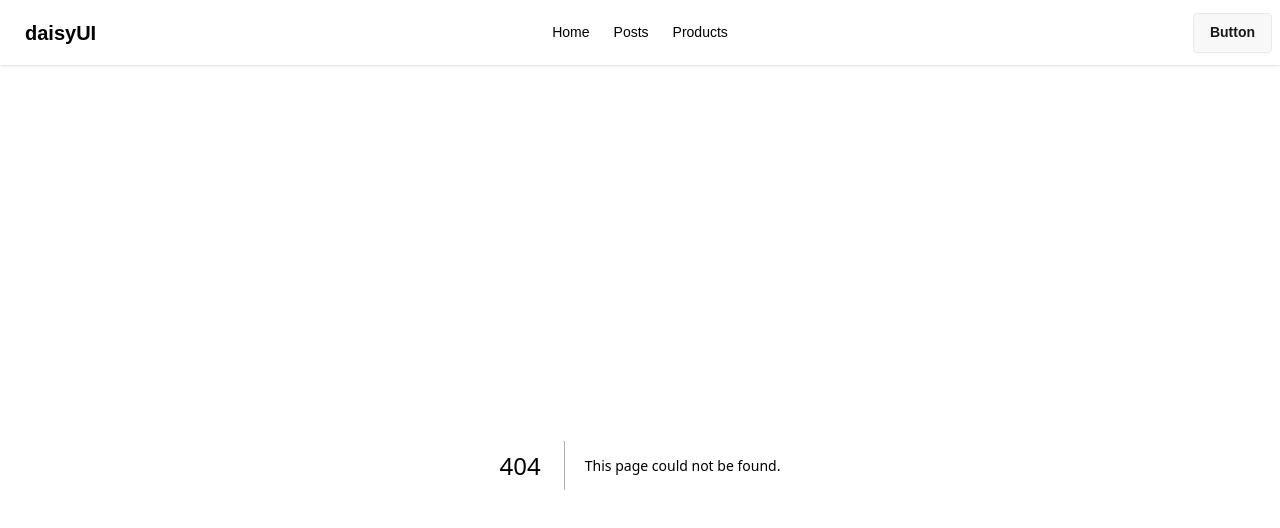
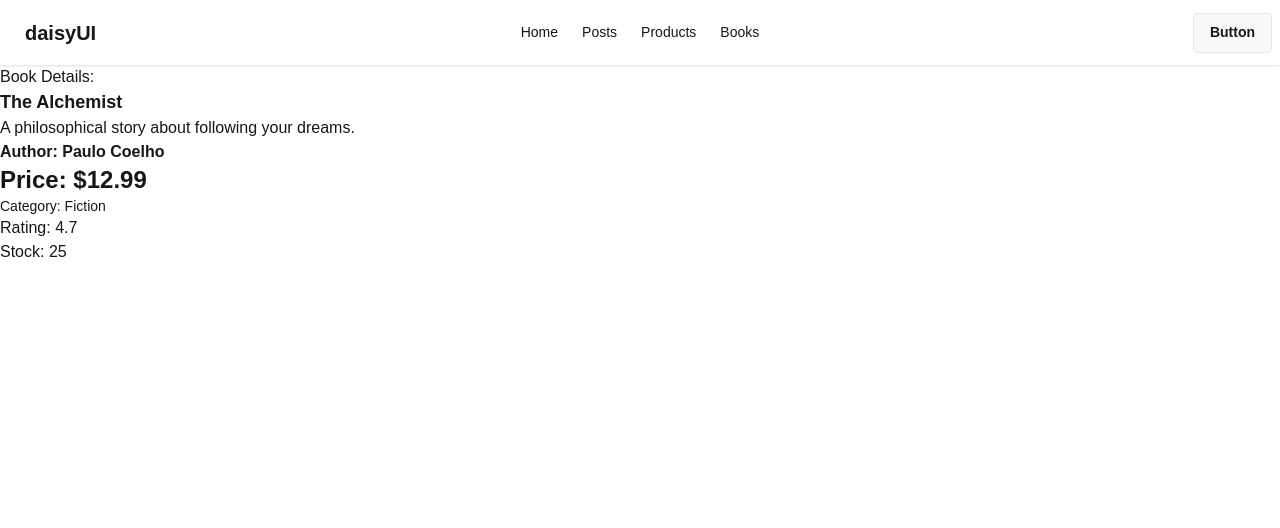
Before and after one commit to erpranto55/M43-Advanced-Data-Fetching, a Next.js app: page /books/1 in a window 1280 px wide. Before the commit this address had no page. Shown: the top 528 px of the page. Built offline with nearby package versions, Linux system fonts and the light colour scheme; data requests are answered from the project's data file.

Commit message:
Module 43 Completed

```diff
--- a/db.json
+++ b/db.json
@@ -40,5 +40,57 @@
             "stock": 15,
             "description": "Fitness tracking smartwatch with heart rate monitor"
         }
+    ],
+    "books": [
+        {
+            "id": 1,
+            "title": "The Alchemist",
+            "author": "Paulo Coelho",
+            "price": 12.99,
+            "category": "Fiction",
+            "rating": 4.7,
+            "stock": 25,
+            "description": "A philosophical story about following your dreams."
+        },
+        {
+            "id": 2,
+            "title": "Atomic Habits",
+            "author": "James Clear",
+            "price": 18.5,
+            "category": "Self Development",
+            "rating": 4.8,
+            "stock": 30,
+            "description": "A guide to building good habits and breaking bad ones."
+        },
+        {
+            "id": 3,
+            "title": "Rich Dad Poor Dad",
+            "author": "Robert Kiyosaki",
+            "price": 15.0,
+            "category": "Finance",
+            "rating": 4.6,
+            "stock": 20,
+            "description": "Lessons on financial literacy and wealth building."
+        },
+        {
+            "id": 4,
+            "title": "Clean Code",
+            "author": "Robert C. Martin",
+            "price": 28.99,
+            "category": "Programming",
+            "rating": 4.9,
+            "stock": 15,
+            "description": "Best practices for writing clean and maintainable code."
+        },
+        {
+            "id": 5,
+            "title": "Think and Grow Rich",
+            "author": "Napoleon Hill",
+            "price": 14.25,
+            "category": "Motivation",
+            "rating": 4.5,
+            "stock": 18,
+            "description": "Classic book on success and personal achievement."
+        }
     ]
 }
--- /dev/null
+++ b/src/app/(routs)/books/[bookId]/loading.jsx
@@ -0,0 +1,12 @@
+import React from 'react';
+
+const BookLoading = () => {
+    return (
+        <div className='flex justify-center items-center'>
+            <h2>Loading Book Details...</h2>
+            <span className="loading loading-spinner text-error"></span>
+        </div>
+    );
+};
+
+export default BookLoading;
--- /dev/null
+++ b/src/app/(routs)/books/[bookId]/page.jsx
@@ -0,0 +1,27 @@
+export const generateStaticParams = async () => {
+    const res = await fetch('http://localhost:5000/books');
+    const books = await res.json();
+
+    return books.map(book => ({ bookId: book.id }))
+}
+
+const bookDetailPage = async ({ params }) => {
+    const { bookId } = params;
+    const res = await fetch(`http://localhost:5000/books/${bookId}`);
+    const { title, author, price, category, rating, description, stock } = await res.json();
+
+    return (
+        <div>
+            <h2>Book Details: </h2>
+            <h2 className="card-title">{title}</h2>
+            <p>{description}</p>
+            <p className="font-bold">Author: {author}</p>
+            <p className="text-2xl font-semibold">Price: ${price}</p>
+            <p className="text-sm">Category: {category}</p>
+            <p>Rating: {rating}</p>
+            <p>Stock: {stock}</p>
+        </div>
+    );
+};
+
+export default bookDetailPage;
--- /dev/null
+++ b/src/app/(routs)/books/page.jsx
@@ -0,0 +1,27 @@
+import BookCard from '@/components/BookCard';
+import React from 'react';
+
+const fetchBooks = async () => {
+    const res = await fetch('http://localhost:5000/books', { cache: 'no-store' });
+    return res.json();
+}
+
+const BooksPage = async () => {
+    const books = await fetchBooks();
+    return (
+        <div className='container mx-auto'>
+            <h2>Books: {books.length}</h2>
+
+            <div className='grid grid-cols-3'>
+                {
+                    books.map(book =>
+                        <BookCard
+                            key={book.id}
+                            book={book} />)
+                }
+            </div>
+        </div>
+    );
+};
+
+export default BooksPage;
--- a/src/app/(routs)/products/page.jsx
+++ b/src/app/(routs)/products/page.jsx
@@ -2,6 +2,10 @@ import Product from "@/components/Product";
 
 // const getProducts = async () => {
 //     const res = await fetch('http://localhost:5000/products', { cache: "force-cache" });
+//     return res.json();
+// }
+// const getProducts = async () => {
+//     const res = await fetch('http://localhost:5000/products', { cache: "no-store" });
 //     return res.json();
 // }
 const getProducts = async () => {
--- /dev/null
+++ b/src/components/BookCard.jsx
@@ -0,0 +1,22 @@
+import Link from "next/link";
+
+
+const BookCard = ({ book }) => {
+    const { title, author, price, category, rating, description, stock } = book;
+    return (
+        <div className="card w-96 bg-base-100 card-lg shadow-sm">
+            <div className="card-body">
+                <h2 className="card-title">{title}</h2>
+                <p>{description}</p>
+                <p className="text-2xl font-semibold">Price: ${price}</p>
+                <div className="justify-end card-actions">
+                    <Link href={`/books/${book.id}`}>
+                        <button className="btn btn-primary">Show Details</button>
+                    </Link>
+                </div>
+            </div>
+        </div>
+    );
+};
+
+export default BookCard;
--- a/src/components/Header.jsx
+++ b/src/components/Header.jsx
@@ -6,6 +6,7 @@ const Header = () => {
         <li><Link href="/">Home</Link></li>
         <li><Link href="/posts">Posts</Link></li>
         <li><Link href="/products">Products</Link></li>
+        <li><Link href="/books">Books</Link></li>
     </>
 
 
```
